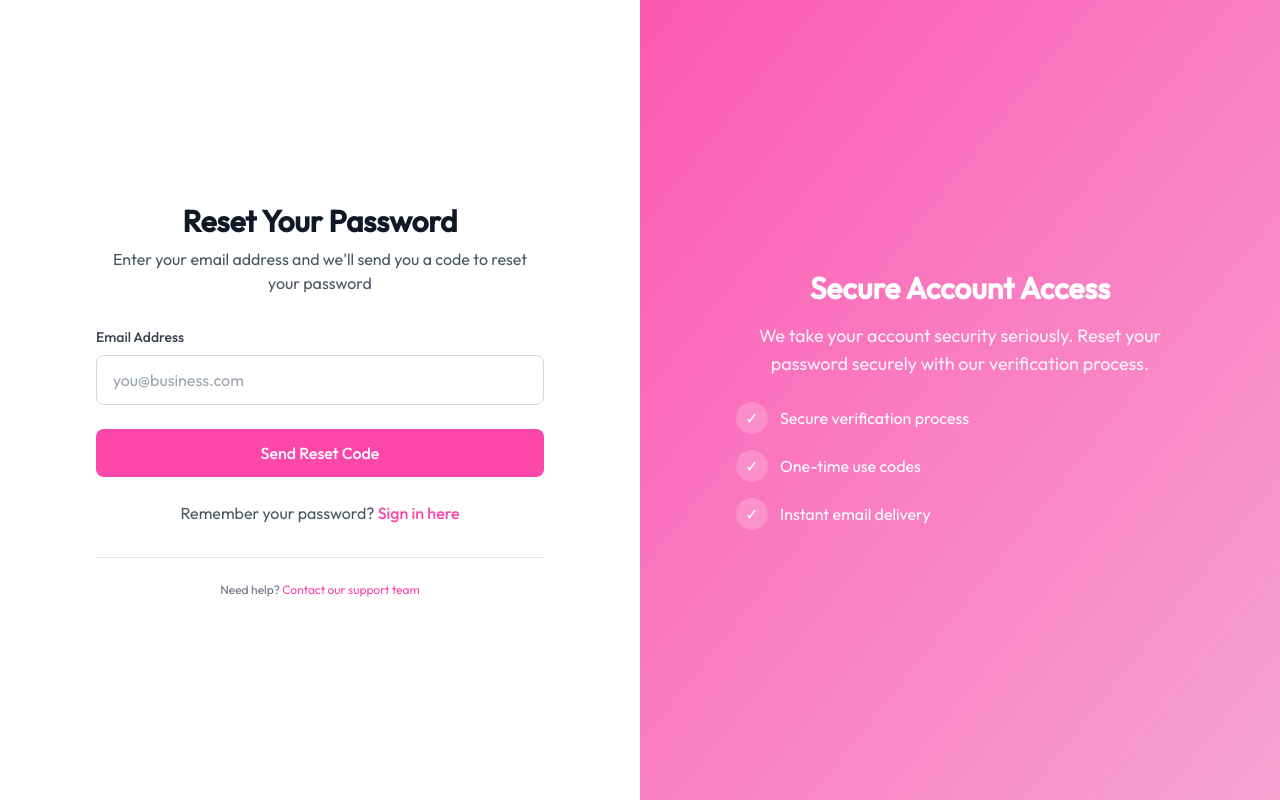
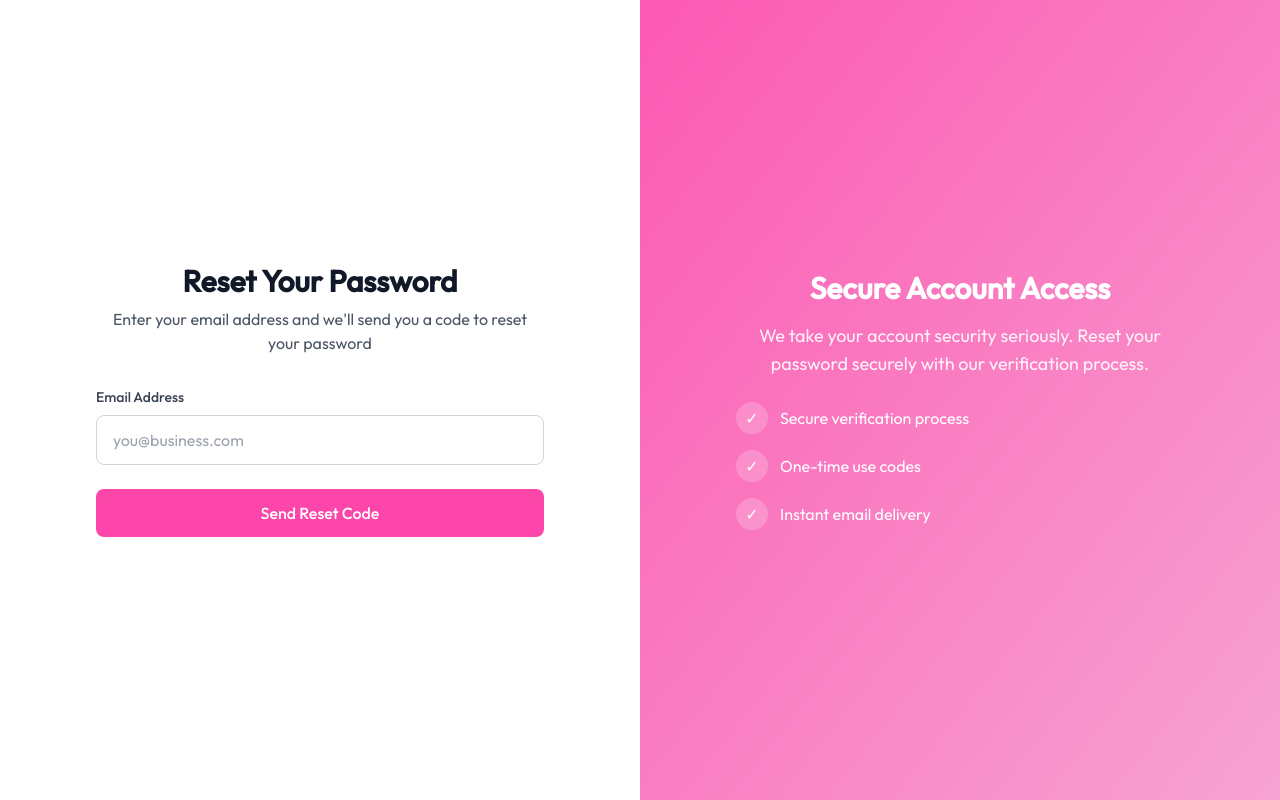
Before and after one commit to josseycodes1/single-seller-ecommerce-site, a Next.js app: page /seller/forgot-password in a window 1280 px wide. Built offline with nearby package versions, Linux system fonts and the light colour scheme.

Commit message:
config fix

```diff
--- a/app/seller/forgot-password/page.js
+++ b/app/seller/forgot-password/page.js
@@ -1,7 +1,6 @@
 "use client";
 
 import { useState } from "react";
-import Link from "next/link";
 
 export default function ForgotPassword() {
   const [email, setEmail] = useState("");
@@ -93,27 +92,6 @@ export default function ForgotPassword() {
               {loading ? "Sending Code..." : "Send Reset Code"}
             </button>
           </form>
-
-          <div className="mt-6 text-center">
-            <p className="text-gray-600">
-              Remember your password?{" "}
-              <Link
-                href="/seller/login"
-                className="text-[#FC46AA] hover:text-[#F699CD] font-medium transition-colors"
-              >
-                Sign in here
-              </Link>
-            </p>
-          </div>
-
-          <div className="mt-8 border-t border-gray-200 pt-6">
-            <p className="text-xs text-gray-500 text-center">
-              Need help?{" "}
-              <a href="#" className="text-[#FC46AA] hover:text-[#F699CD]">
-                Contact our support team
-              </a>
-            </p>
-          </div>
         </div>
       </div>
 
--- a/app/seller/verify-forgot-password/page.js
+++ b/app/seller/verify-forgot-password/page.js
@@ -1,10 +1,11 @@
 "use client";
 
-import { useState, useEffect } from "react";
+import { useState, useEffect, Suspense } from "react";
 import Link from "next/link";
 import { useRouter, useSearchParams } from "next/navigation";
 
-export default function VerifyForgotPassword() {
+// Create a separate component for the main content that uses useSearchParams
+function VerifyForgotPasswordContent() {
   const [formData, setFormData] = useState({
     email: "",
     code: "",
@@ -206,7 +207,7 @@ export default function VerifyForgotPassword() {
                 />
                 <button
                   type="button"
-                  className="absolute inset-y-0 right-0 pr-3 flex items-center"
+                  className="absolute inset-y-0 right-0 pr-3 flex items-center text-sm text-gray-500"
                   onClick={togglePasswordVisibility}
                   disabled={loading}
                 >
@@ -238,7 +239,7 @@ export default function VerifyForgotPassword() {
                 />
                 <button
                   type="button"
-                  className="absolute inset-y-0 right-0 pr-3 flex items-center"
+                  className="absolute inset-y-0 right-0 pr-3 flex items-center text-sm text-gray-500"
                   onClick={toggleConfirmPasswordVisibility}
                   disabled={loading}
                 >
@@ -260,7 +261,7 @@ export default function VerifyForgotPassword() {
             <p className="text-gray-600">
               Didn't receive the code?{" "}
               <Link
-                href="/forgot-password"
+                href="/seller/forgot-password"
                 className="text-[#FC46AA] hover:text-[#F699CD] font-medium transition-colors"
               >
                 Resend code
@@ -305,3 +306,18 @@ export default function VerifyForgotPassword() {
     </div>
   );
 }
+
+export default function VerifyForgotPassword() {
+  return (
+    <Suspense fallback={
+      <div className="min-h-screen flex items-center justify-center bg-white">
+        <div className="text-center">
+          <div className="animate-spin rounded-full h-12 w-12 border-b-2 border-[#FC46AA] mx-auto"></div>
+          <p className="mt-4 text-gray-600">Loading...</p>
+        </div>
+      </div>
+    }>
+      <VerifyForgotPasswordContent />
+    </Suspense>
+  );
+}
```
